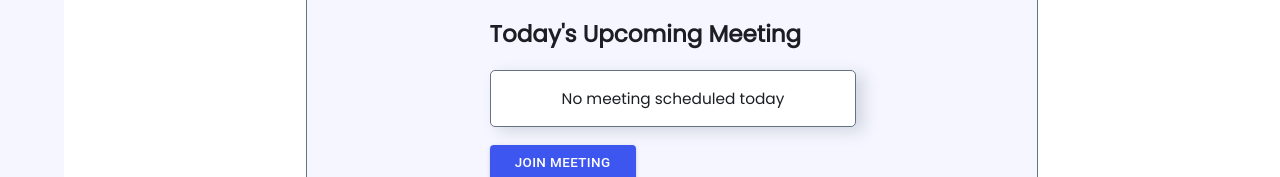
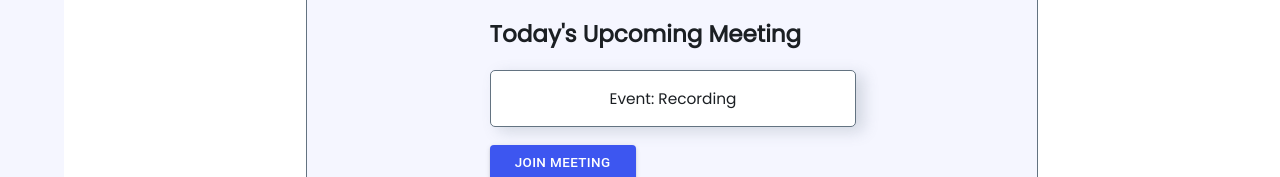
Before and after one commit to YuetHo/react-calendar-meets, a React (Create React App) app: page /meets in a window 1280 px wide. Shown: the part 333-510 px from the top of the page. Built offline with nearby package versions, Linux system fonts and the light colour scheme; no server answers; sample sign-in values are in the browser's storage; what agora-rtc-react would draw is missing.

Commit message:
New message

```diff
--- a/src/components/MeetsPage.js
+++ b/src/components/MeetsPage.js
@@ -15,7 +15,7 @@ function MeetsPage() {
                     <div className="joinInnerMeetingContainer">
                         <span className="joinMeetingTitle">Today's Upcoming Meeting</span>
                         <div className="meetingSchedule">
-                            No meeting scheduled today
+                            Event: Recording
                         </div>
                         <Button
                             variant="contained"
```
